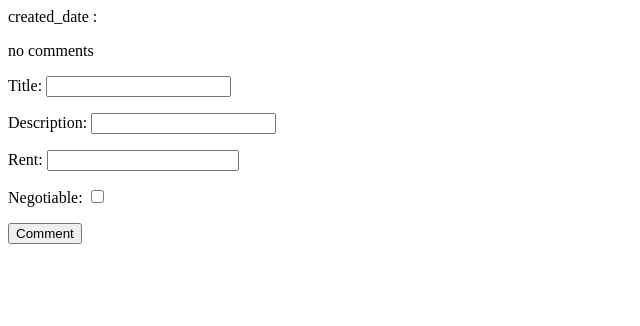
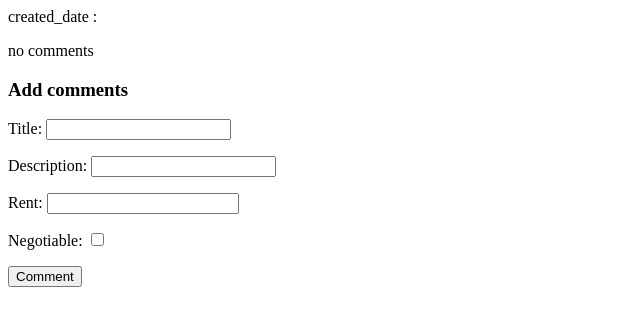
Before and after one commit to dpakach/RentalService, a Django app: template RentalService/rentals/templates/rentals/detail.html in a window 1280 px wide. Shown: the top 326 px of the page, without its empty margins (0-640 px from the left). Run offline with Django 3.2, Linux system fonts and the light colour scheme; the template is opened without the code that fills it: values that come from a table or form of the project are taken from there, others are empty.

Commit message:
comment heading added in detail template

```diff
--- a/RentalService/rentals/templates/rentals/detail.html
+++ b/RentalService/rentals/templates/rentals/detail.html
@@ -23,6 +23,7 @@ created_date : {{ rental.created_date  }}
 {% else %}
 <p>no comments</p>
 {% endif %}
+<h3>Add comments</h3>
 <form action={% url "rentals:comment" pk=rental.pk %} method="POST">
         {% csrf_token %}
         {{ form.as_p }}
```
